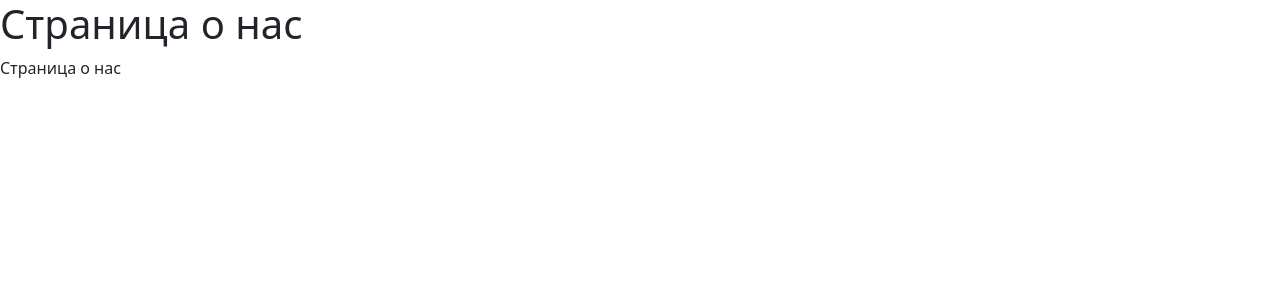
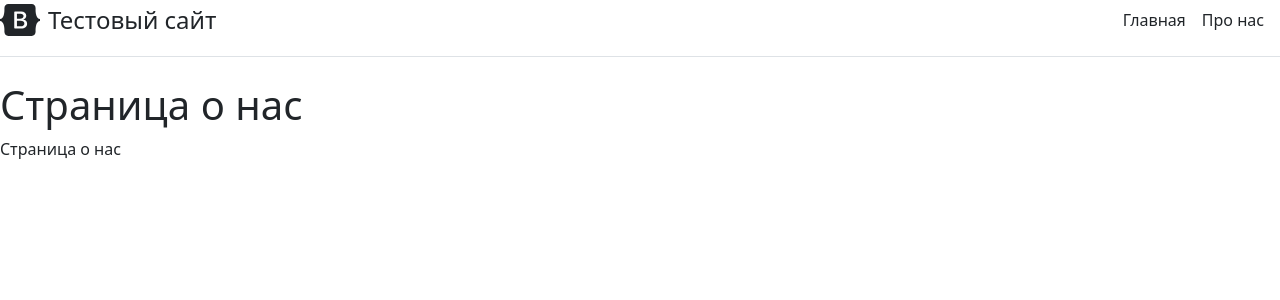
Before and after one commit to Bobteen/testsite_1, a Django app: template taskmanager/main/templates/main/about.html in a window 1280 px wide. Shown: the top 300 px of the page. Run offline with Django 4.2, Linux system fonts and the light colour scheme; the template is opened without the code that fills it, so the values that code supplies are empty; parts of the project's set-up code (start-up, migrations or seed data) failed here and were passed over.

Commit message:
Добавили "шапку" с сайта getbootstrap.com

```diff
--- a/taskmanager/main/templates/main/about.html
+++ b/taskmanager/main/templates/main/about.html
@@ -9,6 +9,18 @@
     <link rel="stylesheet" href="https://cdn.jsdelivr.net/npm/bootstrap@5.2.2/dist/css/bootstrap.min.css">
 </head>
 <body>
+    <div class="d-flex flex-column flex-md-row align-items-center pb-3 mb-4 border-bottom">
+      <a href="/" class="d-flex align-items-center text-dark text-decoration-none">
+        <svg xmlns="http://www.w3.org/2000/svg" width="40" height="32" class="me-2" viewBox="0 0 118 94"
+             role="img"><title>Bootstrap</title><path fill-rule="evenodd" clip-rule="evenodd" d="M24.509 0c-6.733 0-11.715 5.893-11.492 12.284.214 6.14-.064 14.092-2.066 20.577C8.943 39.365 5.547 43.485 0 44.014v5.972c5.547.529 8.943 4.649 10.951 11.153 2.002 6.485 2.28 14.437 2.066 20.577C12.794 88.106 17.776 94 24.51 94H93.5c6.733 0 11.714-5.893 11.491-12.284-.214-6.14.064-14.092 2.066-20.577 2.009-6.504 5.396-10.624 10.943-11.153v-5.972c-5.547-.529-8.934-4.649-10.943-11.153-2.002-6.484-2.28-14.437-2.066-20.577C105.214 5.894 100.233 0 93.5 0H24.508zM80 57.863C80 66.663 73.436 72 62.543 72H44a2 2 0 01-2-2V24a2 2 0 012-2h18.437c9.083 0 15.044 4.92 15.044 12.474 0 5.302-4.01 10.049-9.119 10.88v.277C75.317 46.394 80 51.21 80 57.863zM60.521 28.34H49.948v14.934h8.905c6.884 0 10.68-2.772 10.68-7.727 0-4.643-3.264-7.207-9.012-7.207zM49.948 49.2v16.458H60.91c7.167 0 10.964-2.876 10.964-8.281 0-5.406-3.903-8.178-11.425-8.178H49.948z" fill="currentColor"></path></svg>
+        <span class="fs-4">Тестовый сайт</span>
+      </a>
+
+      <nav class="d-inline-flex mt-2 mt-md-0 ms-md-auto">
+        <a class="me-3 py-2 text-dark text-decoration-none" href="/">Главная</a>
+        <a class="me-3 py-2 text-dark text-decoration-none" href="/about-us">Про нас</a>
+      </nav>
+    </div>
     <h1>Страница о нас</h1>
     <p>Страница о нас</p>
 </body>
```
Also changed, not shown: taskmanager/main/templates/main/index.html (+12 -0 lines).
